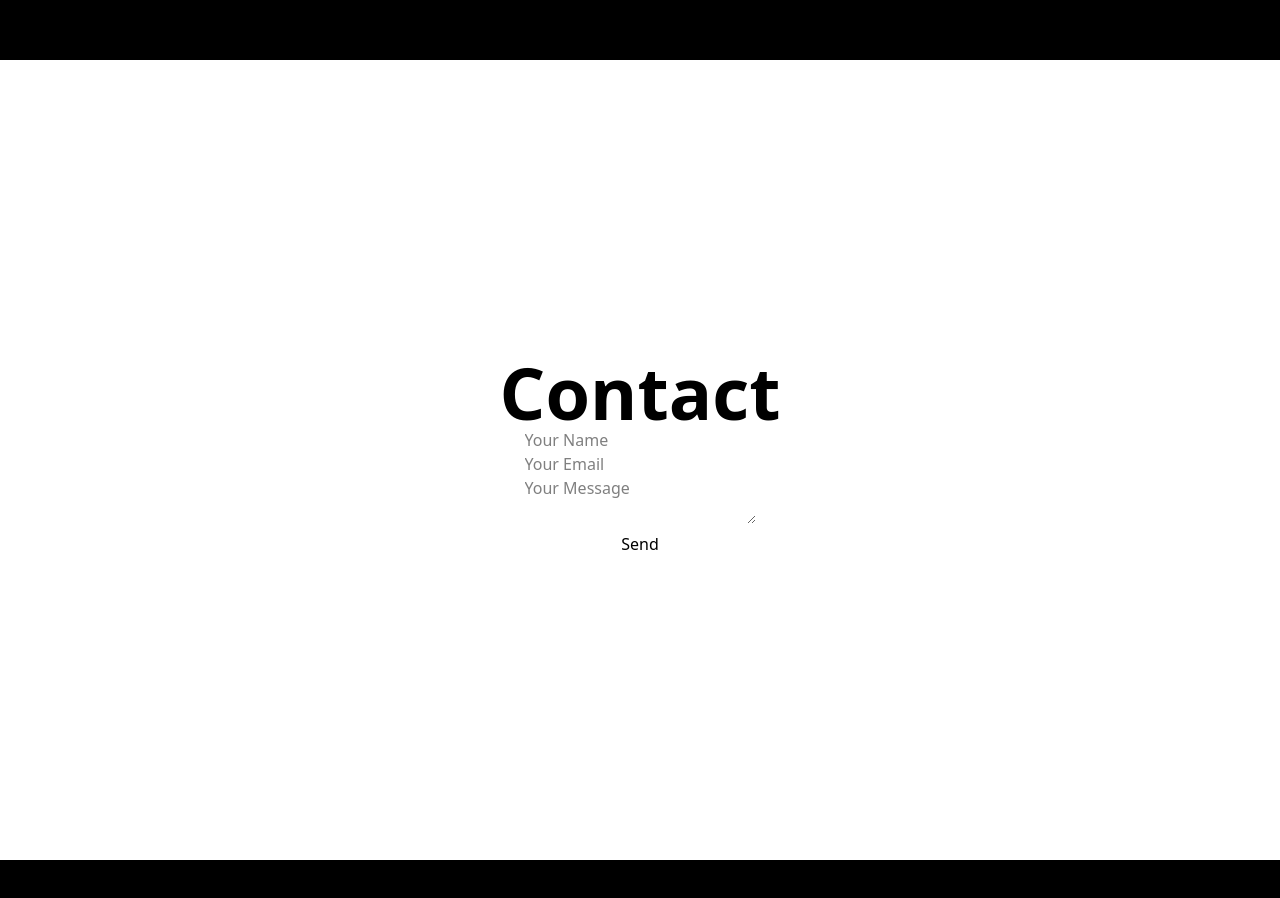
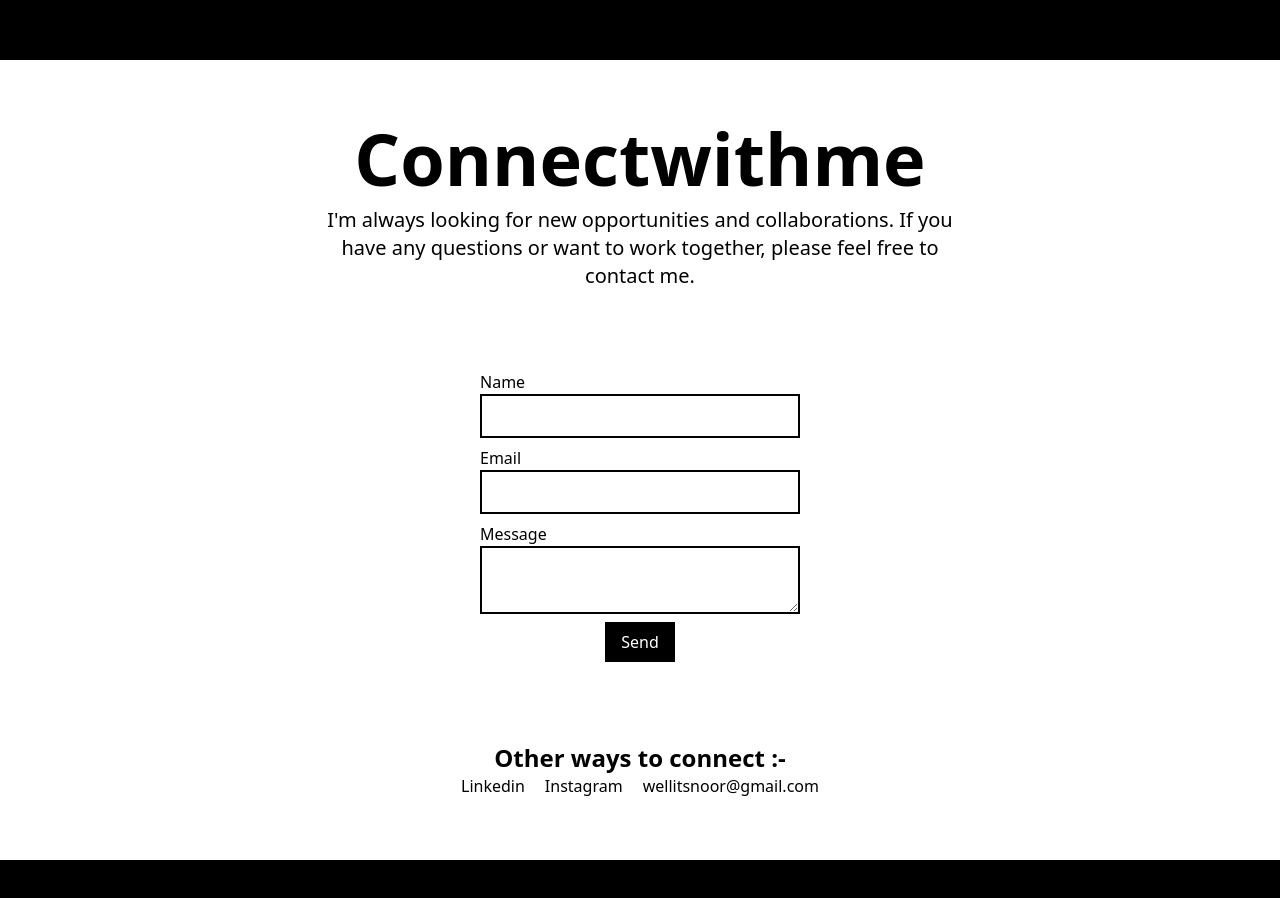
Before and after one commit to wellitsnoor/kanwarnoor, a Next.js app: page / in a window 1280 px wide. Shown: the part 3140-4038 px from the top of the page. Built offline with nearby package versions, Linux system fonts and the light colour scheme; a web font is replaced by a local one.

Commit message:
coding for fun

```diff
--- a/src/components/Butten.tsx
+++ b/src/components/Butten.tsx
@@ -5,6 +5,7 @@ interface ButtenProps {
   text?: string;
   link?: string;
   type: "primary" | "secondary";
+  theme?: "dark" | "light";
 }
 
 export default function Butten(Props: ButtenProps) {
@@ -12,7 +13,9 @@ export default function Butten(Props: ButtenProps) {
     return (
       <Link
         href={Props.link || "/"}
-        className="text-base w-fit bg-white text-black px-4  py-2 flex items-center justify-center"
+        className={`text-base w-fit ${
+          Props.theme === "dark" ? "bg-white text-black" : "bg-black text-white"
+        } px-4  py-2 flex items-center justify-center`}
       >
         {Props.text || "Know more"}
       </Link>
@@ -21,7 +24,9 @@ export default function Butten(Props: ButtenProps) {
   return (
     <Link
       href={Props.link || "/"}
-      className="text-base w-fit border-2 border-dashed text-white  px-4 py-2"
+      className={`text-base w-fit border-2 border-dashed ${
+        Props.theme === "dark" ? "text-white" : "text-black"
+      }  px-4 py-2`}
     >
       {Props.text || "Know more"}
     </Link>
--- a/src/components/Contact.tsx
+++ b/src/components/Contact.tsx
@@ -1,6 +1,7 @@
 "use client";
 
 import React from "react";
+import Butten from "./Butten";
 import { motion } from "framer-motion";
 
 export default function Contact() {
@@ -8,7 +9,7 @@ export default function Contact() {
     // simple contact form
     <div className="flex w-full h-full flex-col items-center justify-center">
       <div className="flex flex-row">
-        {Array.from("Contact").map((letter, index) => {
+        {Array.from(`Connect with me`).map((letter, index) => {
           return (
             <motion.p
               key={index}
@@ -31,20 +32,56 @@ export default function Contact() {
           );
         })}
       </div>
+      <p className="text-xl w-1/2 mt-3 text-center">
+        I'm always looking for new opportunities and collaborations. If you have
+        any questions or want to work together, please feel free to contact me.
+      </p>
 
-      <div className="flex flex-col items-center justify-center">
-        <form action="/api/send" method="POST" className="flex flex-col">
-          <input type="text" name="name" placeholder="Your Name" required />
-          <input type="email" name="email" placeholder="Your Email" required />
-          <textarea
-            name="message"
-            placeholder="Your Message"
-            required
-          ></textarea>
-          <button type="submit" className="bg-white text-black px-4 py-2">
-            Send
-          </button>
-        </form>
+      <div className="flex w-full flex-col items-center justify-center gap-20">
+        <div className="w-1/2 flex justify-center items-center mt-20">
+          <form className="flex flex-col w-1/2 gap-2">
+            <div className="flex flex-col">
+              <label htmlFor="name">Name</label>
+              <input
+                type="text"
+                name="name"
+                required
+                className="bg-transparent border-2 px-3 py-2 border-black text-black"
+              />
+            </div>
+
+            <div className="flex flex-col">
+              <label htmlFor="email">Email</label>
+              <input
+                type="email"
+                name="email"
+                required
+                className="bg-transparent border-2 px-3 py-2 border-black text-black"
+              />
+            </div>
+
+            <div className="flex flex-col">
+              <label htmlFor="message">Message</label>
+              <textarea
+                name="message"
+                required
+                className="px-3 py-2 border-2 border-black text-black"
+              ></textarea>
+            </div>
+            <div className="w-full flex justify-center items-center">
+              <Butten type="primary" theme="light" text="Send" link="#" />
+            </div>
+          </form>
+        </div>
+
+        <div className="flex flex-col items-center justify-center w-1/2">
+          <p className="text-2xl font-bold">Other ways to connect :-</p>
+          <div className="flex flex-row gap-5">
+            <a href="https://www.linkedin.com/in/wellitsnoor/">Linkedin</a>
+            <a href="https://www.linkedin.com/in/kanwarnoor-singh-b0b1b0200/">Instagram</a>
+            <a href="mailto:wellitsnoor@gmail.com">wellitsnoor@gmail.com</a>
+          </div>
+        </div>
       </div>
     </div>
   );
--- a/src/components/Lander.tsx
+++ b/src/components/Lander.tsx
@@ -42,8 +42,8 @@ export default function Lander() {
         </p>
 
         <div className="flex flex-row gap-3 mt-10">
-          <Butten type="primary" link="/#contact" text="Hire me" />
-          <Butten type="secondary" link="#projects" text="Know more" />
+          <Butten type="primary" theme="dark" link="/#contact" text="Hire me" />
+          <Butten type="secondary" theme="dark" link="#projects" text="Know more" />
         </div>
       </div>
       <div className="w-1/2 h-full">
```
